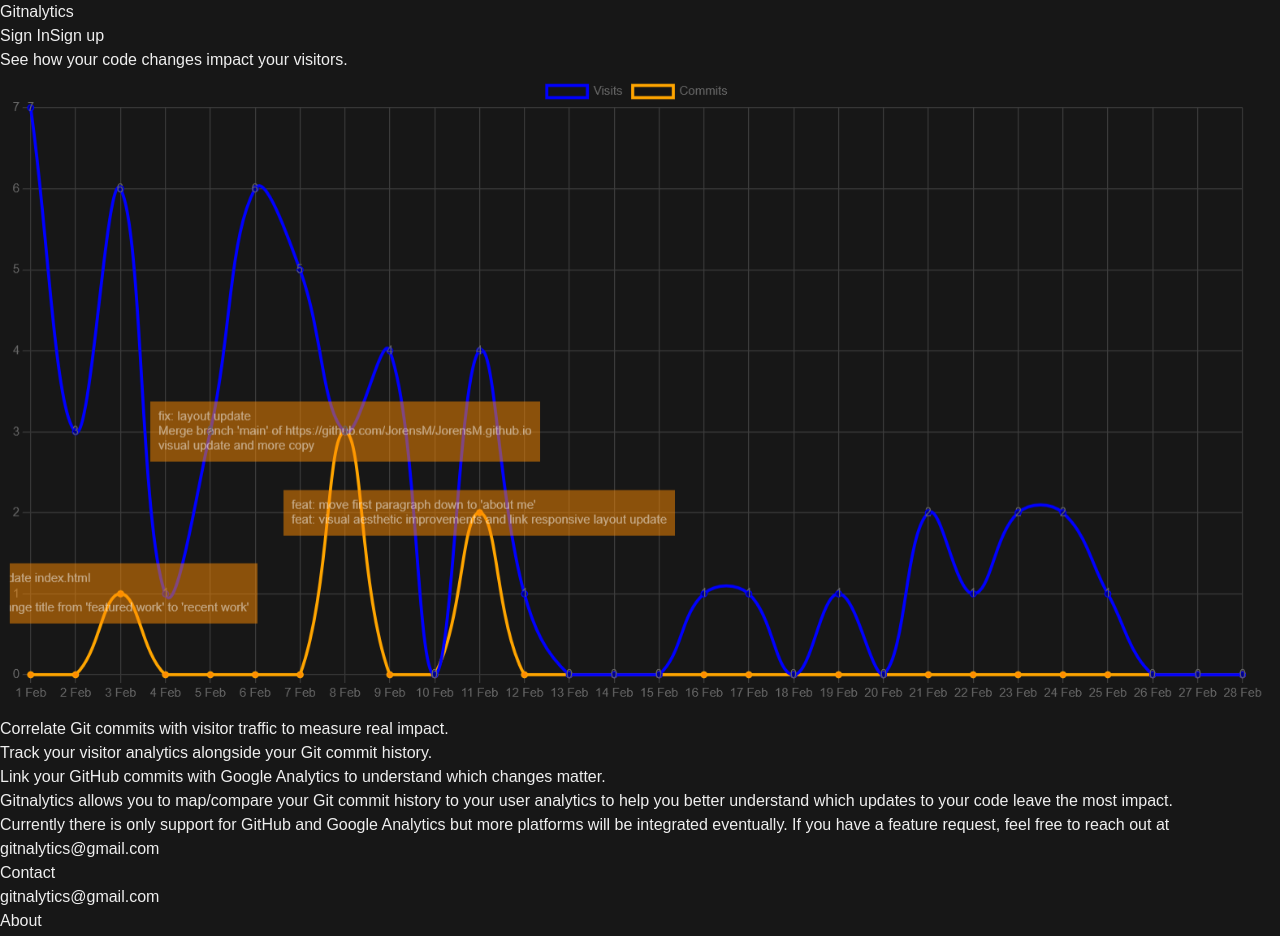
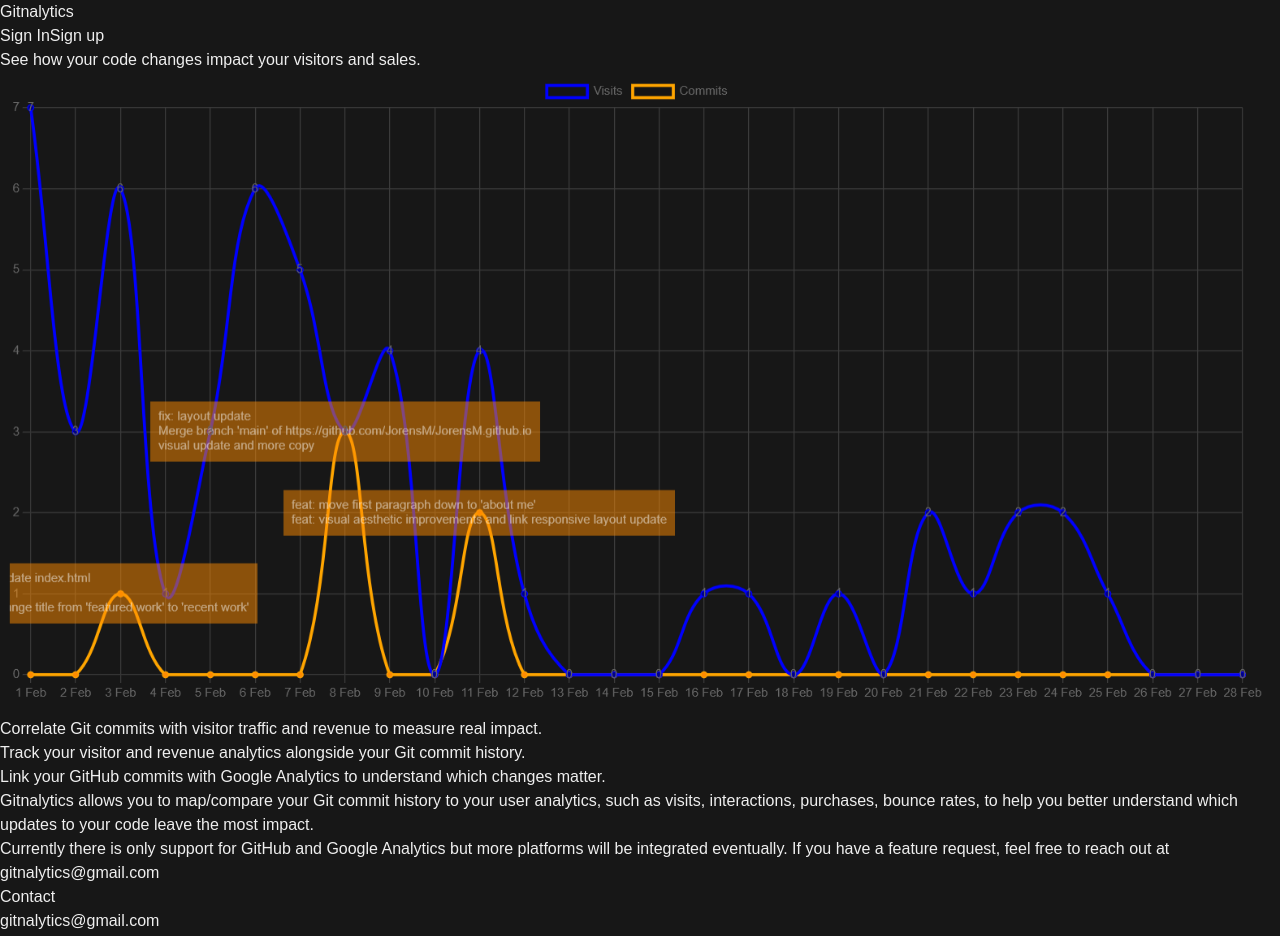
Before and after one commit to JorensM/gitnalytics, a Next.js app: page / in a window 1280 px wide. Shown: the top 936 px of the page. Built offline with nearby package versions, Linux system fonts and the light colour scheme; no server answers.

Commit message:
Enhance content to reflect sales and revenue analytics
Updated text to include 'sales' and 'revenue' for clarity on impact measurement.

```diff
--- a/src/app/(home)/page.tsx
+++ b/src/app/(home)/page.tsx
@@ -17,17 +17,17 @@ export default async function Home() {
       <Head>
         <link rel="canonical" href="https://gitnalytics.com" />
       </Head>
-      <h2 className='text-2xl'>See how your code changes impact your visitors.</h2>
+      <h2 className='text-2xl'>See how your code changes impact your visitors and sales.</h2>
       <img src='gitnalytics_2.PNG' className='w-full'/>
       <ul className='my-2 list-disc list-inside'>
-        <li>Correlate Git commits with visitor traffic to measure real impact.</li>
-        <li>Track your visitor analytics alongside your Git commit history.</li>
+        <li>Correlate Git commits with visitor traffic and revenue to measure real impact.</li>
+        <li>Track your visitor and revenue analytics alongside your Git commit history.</li>
         <li>Link your GitHub commits with Google Analytics to understand which changes matter.</li>
       </ul>
       <p>
-        Gitnalytics allows you to map/compare your Git commit history to your user analytics
-        to help you better understand which updates to your code leave the most
-        impact.
+        Gitnalytics allows you to map/compare your Git commit history to your user analytics,
+        such as visits, interactions, purchases, bounce rates, to help you better
+        understand which updates to your code leave the most impact.
       </p>
       <p>
         Currently there is only support for GitHub and Google Analytics but more
```
